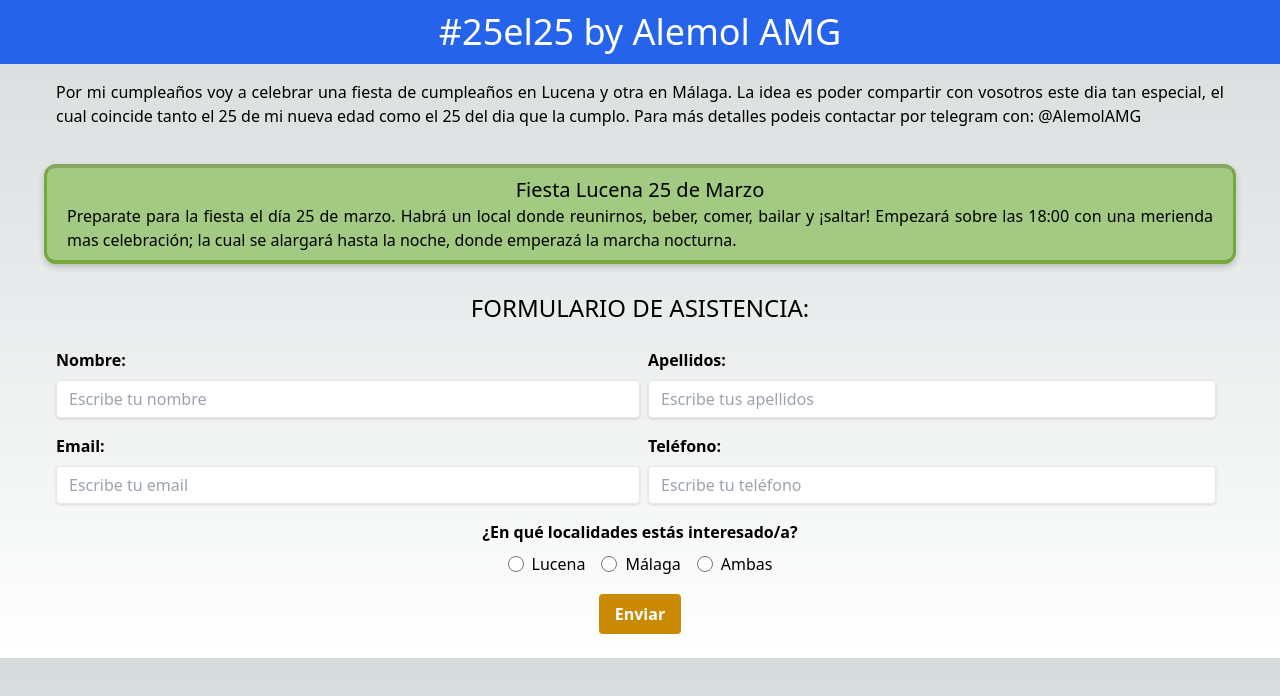
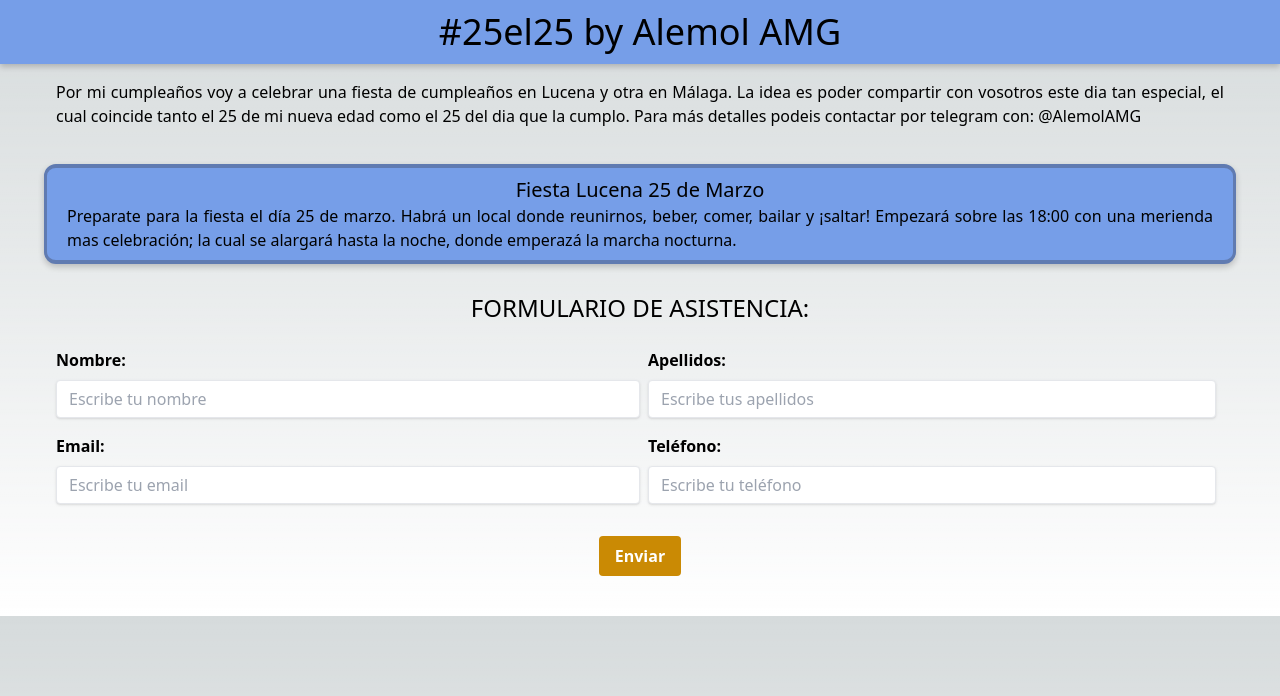
Before and after one commit to alemolamg/web-fiesta, a Next.js app: page / in a window 1280 px wide. Shown: the top 696 px of the page. Built offline with nearby package versions, Linux system fonts and the light colour scheme.

Commit message:
Actualización Only Lucena Version

```diff
--- a/pages/index.tsx
+++ b/pages/index.tsx
@@ -4,7 +4,6 @@ import styles from '@/styles/Home.module.css'
 import Card from '@/src/components/Card'
 import Form from '@/src/components/Form'
 import { motion, useTransform, useScroll } from "framer-motion";
-import Image from 'next/image'
 
 const inter = Inter({ subsets: ['latin'] })
 
@@ -21,8 +20,8 @@ export default function Home() {
         <meta name="viewport" content="width=device-width, initial-scale=1" />
       </Head>
       <main className="">
-        <div className='bg-blue-600 text-center'>
-          <h1 className='text-4xl py-3 text-white'>#25el25 by Alemol AMG</h1>
+        <div className={`${styles.headerBar}`}>
+          <h1 className='text-4xl py-3'>#25el25 by Alemol AMG</h1>
         </div>
 
         <div className='lg:mx-6'>
@@ -31,7 +30,7 @@ export default function Home() {
           initial={{ opacity: 0, scale: 0.5 }}
           animate={{ opacity: 1, scale: 1 }}
           transition={{
-            duration: 2.0,
+            duration: 1.7,
             delay: 0.4,
             ease: [0, 0.71, 0.2, 1.01]
             }}
@@ -46,7 +45,7 @@ export default function Home() {
           initial={{ opacity: 0, scale: 0.5 }}
           animate={{ opacity: 1, scale: 1 }}
           transition={{
-            duration: 2.0,
+            duration: 1.7,
             delay: 0.6,
             ease: [0, 0.71, 0.2, 1.01]
             }}
@@ -62,7 +61,7 @@ export default function Home() {
               titulo="Fiesta Lucena 25 de Marzo"
               description="Preparate para la fiesta el día 25 de marzo. Habrá un local donde reunirnos, beber, comer, bailar y ¡saltar!
             Empezará sobre las 18:00 con una merienda mas celebración; la cual se alargará hasta la noche, donde emperazá la marcha nocturna."
-              className={`${styles.tarjetaLucena}`}
+              className={`${styles.tarjetaMalaga}`}
             ></Card>
           </motion.div>
 
@@ -71,35 +70,13 @@ export default function Home() {
           initial={{ opacity: 0, scale: 0.5 }}
           animate={{ opacity: 1, scale: 1 }}
           transition={{
-            duration: 2.0,
+            duration: 1.7,
             delay: 0.8,
             ease: [0, 0.71, 0.2, 1.01]
             }}>
             <Form></Form>
           </motion.div>
 
-
-          {/* <div className={styles.center}>
-            <Image
-              className={styles.logo}
-              src="/favicon-Alemol.jpg"
-              alt="Next.js Logo"
-              width={180}
-              height={180}
-              priority
-            />
-            <div className={styles.thirteen}>
-              <Image
-                src="/thirteen.svg"
-                alt="13"
-                width={40}
-                height={31}
-                priority
-              />
-            </div>
-          </div> */}
-
-
         </div>
       </main>
     </>
--- a/src/components/Form.tsx
+++ b/src/components/Form.tsx
@@ -50,7 +50,7 @@ const Form: FC<{}> = ({ }) => {
 
         setTimeout(() => {
             formInfo.style.display = "none";
-          }, 4000); // Ocultar el div después de 2 segundos
+        }, 4000); // Ocultar el div después de 2 segundos
 
     };
 
@@ -62,7 +62,7 @@ const Form: FC<{}> = ({ }) => {
             </div> */}
             <div className=" px-4 py-2">
                 <form className=" p-4 rounded-lg" onSubmit={handleSubmit}>
-                    <div className="grid md:grid-cols-2">
+                    <div className="grid lg:grid-cols-2">
                         <div className="mb-4 mb:mx-2">
                             <label htmlFor="nombre" className="block font-bold mb-2">
                                 Nombre:
@@ -74,11 +74,10 @@ const Form: FC<{}> = ({ }) => {
                                 onChange={handleNombreChange}
                                 placeholder="Escribe tu nombre"
                                 className="shadow appearance-none border rounded w-full py-2 px-3 mr-2 leading-tight focus:outline-none focus:shadow-outline"
-                                // className="shadow appearance-none border rounded w-full py-2 px-3 text-gray-700 leading-tight focus:outline-none focus:shadow-outline"
                                 required
                             />
                         </div>
-                        <div className="mb-4 md:mx-2">
+                        <div className="mb-4 lg:mx-2">
                             <label htmlFor="apellidos" className="block font-bold mb-2">
                                 Apellidos:
                             </label>
@@ -94,7 +93,7 @@ const Form: FC<{}> = ({ }) => {
                             />
                         </div>
                     </div>
-                    <div className="grid md:grid-cols-2">
+                    <div className="grid lg:grid-cols-2">
                         <div className="mb-4 md:mx-0">
                             <label htmlFor="email" className="block font-bold mb-2">
                                 Email:
@@ -110,7 +109,7 @@ const Form: FC<{}> = ({ }) => {
                                 required
                             />
                         </div>
-                        <div className="mb-4 md:mx-2">
+                        <div className="mb-4 lg:mx-2">
                             <label htmlFor="telefono" className="block font-bold mb-2">
                                 Teléfono:
                             </label>
@@ -127,49 +126,11 @@ const Form: FC<{}> = ({ }) => {
                         </div>
                     </div>
 
-                    <div className="mb-4 text-center">
-                        <span className="block font-bold mb-2">
-                            ¿En qué localidades estás interesado/a?
-                        </span>
-                        <label htmlFor="localidades-lucena" className="inline-flex items-center mr-4">
-                            <input
-                                type="radio"
-                                id="localidades-lucena"
-                                name="localidad"
-                                value={"lucena"}
-                                checked={localidad === "lucena"}
-                                onChange={handleLocalidadChange}
-                                className="form-checkbox h-4 w-4 text-blue-600"
-                            />
-                            <span className="ml-2">Lucena</span>
-                        </label>
-                        <label htmlFor="localidades-malaga" className="inline-flex items-center mr-4">
-                            <input
-                                type="radio"
-                                id="localidades-malaga"
-                                name="localidad"
-                                value={"malaga"}
-                                checked={localidad === "malaga"}
-                                onChange={handleLocalidadChange}
-                                className="form-checkbox h-4 w-4 text-blue-600"
-                            />
-                            <span className="ml-2">Málaga</span>
-                        </label>
-                        <label htmlFor="localidad" className="inline-flex items-center">
-                            <input
-                                type="radio"
-                                id="localidades-ambas"
-                                name="localidad"
-                                value={"ambas"}
-                                checked={localidad === "ambas"}
-                                onChange={handleLocalidadChange}
-                                className="form-checkbox h-4 w-4 text-blue-600"
-                            />
-                            <span className="ml-2 ">Ambas</span>
-                        </label>
-                    </div>
-                        <h2 id="formInfo" className="hidden my-3 py-2 text-green-600 uppercase text-2xl text-center">Formulario Enviado</h2>
-                    <div className="flex justify-center">
+                    <input type="hidden" name="localidad" value="lucena" onChange={handleLocalidadChange}/>
+
+                    <h2 id="formInfo" className="hidden my-3 py-2 text-green-600 uppercase text-2xl text-center">Formulario Enviado</h2>
+
+                    <div className="flex justify-center my-3 py-1">
                         <button
                             type="submit"
                             className="bg-yellow-600 hover:bg-orange-500 text-white font-bold py-2 px-4 rounded focus:outline-none focus:shadow-outline"
--- a/styles/Home.module.css
+++ b/styles/Home.module.css
@@ -10,12 +10,12 @@
   border-right: 0.2rem solid #607bb1;
 }
 
-.submitButton{
+.submitButton {
   background-color: var(--tarjeta-malaga-bg);
   background: var(--tarjeta-malaga-bg);
 }
 
-.tarjetaLucena{
+.tarjetaLucena {
   background-color: var(--tarjeta-lucena-bg);
   /* border-radius: 0.7rem; */
   box-shadow: 0 3px 6px rgba(0, 0, 0, 0.2);
@@ -27,11 +27,22 @@
   border-right: 0.2rem solid #79a83a;
 }
 
+.headerBar {
+  background-color: var(--tarjeta-malaga-bg);
+  align-content: center;
+  justify-content: center;
+  text-align: center;
+  box-shadow: 0 3px 6px rgba(0, 0, 0, 0.2);
+  margin-bottom: 0.5rem;
+  overflow: hidden;
+}
+
 .tarjeta-img {
   display: block;
   width: 100%;
   height: auto;
-  filter: blur(5px); /* Añade el efecto blur */
+  filter: blur(5px);
+  /* Añade el efecto blur */
 }
 
 .tarjeta-content {
@@ -208,11 +219,9 @@
   inset: 0;
   padding: 1px;
   border-radius: var(--border-radius);
-  background: linear-gradient(
-    to bottom right,
-    rgba(var(--tile-start-rgb), 1),
-    rgba(var(--tile-end-rgb), 1)
-  );
+  background: linear-gradient(to bottom right,
+      rgba(var(--tile-start-rgb), 1),
+      rgba(var(--tile-end-rgb), 1));
   background-clip: content-box;
 }
 
@@ -291,11 +300,9 @@
     border-radius: 0;
     border: none;
     border-bottom: 1px solid rgba(var(--callout-border-rgb), 0.25);
-    background: linear-gradient(
-      to bottom,
-      rgba(var(--background-start-rgb), 1),
-      rgba(var(--callout-rgb), 0.5)
-    );
+    background: linear-gradient(to bottom,
+        rgba(var(--background-start-rgb), 1),
+        rgba(var(--callout-rgb), 0.5));
     background-clip: padding-box;
     backdrop-filter: blur(24px);
   }
@@ -306,11 +313,9 @@
     inset: auto 0 0;
     padding: 2rem;
     height: 200px;
-    background: linear-gradient(
-      to bottom,
-      transparent 0%,
-      rgb(var(--background-end-rgb)) 40%
-    );
+    background: linear-gradient(to bottom,
+        transparent 0%,
+        rgb(var(--background-end-rgb)) 40%);
     z-index: 1;
   }
 }
@@ -337,6 +342,7 @@
   from {
     transform: rotate(360deg);
   }
+
   to {
     transform: rotate(0deg);
   }
```
